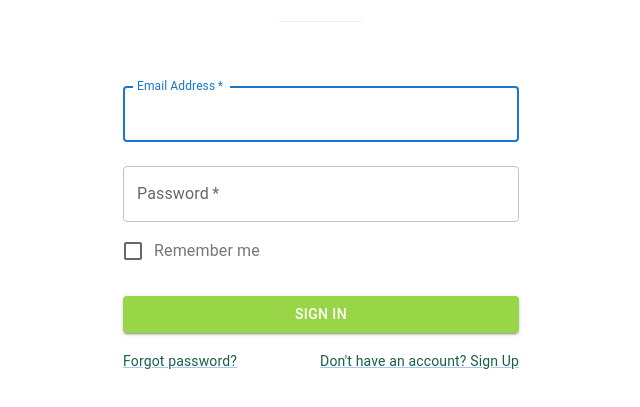
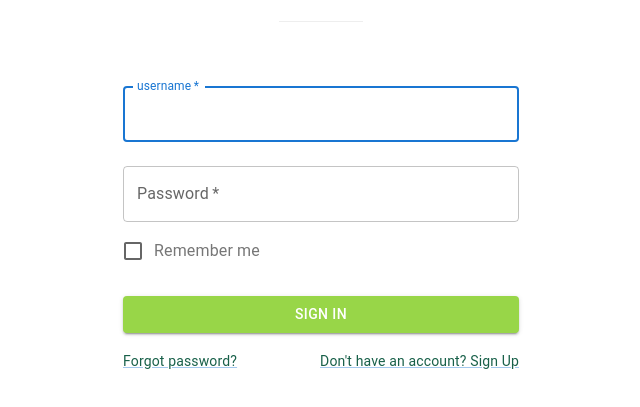
Before and after one commit to Laghoub/loki_frontend, a React (Vite) app: page /login in a window 1280 px wide. Shown: the part 175-582 px from the top of the page, without its empty margins (319-959 px from the left). Built offline with nearby package versions, Linux system fonts and the light colour scheme.

Commit message:
integrate api login

```diff
--- a/src/components/Login.tsx
+++ b/src/components/Login.tsx
@@ -17,8 +17,44 @@ import { createTheme, ThemeProvider } from "@mui/material/styles";
 import "../App.css";
 import logo from "../assets/logo.jpg";
 import { BorderColor } from "@mui/icons-material";
+import axios from "axios";
+import Card from "@mui/material/Card";
+import CardContent from "@mui/material/CardContent";
 
 const Login = () => {
+  const [formData, setFormData] = useState({ username: "", password: "" });
+  const [error, setError] = useState("");
+  const [success, setSuccess] = useState("");
+  const handleChange = (event: any) => {
+    const { name, value } = event.target;
+    setFormData({ ...formData, [name]: value });
+  };
+
+  const handleSubmit = async (event: any) => {
+    event.preventDefault();
+
+    try {
+      const response = await axios.post(
+        "http://localhost:8081/api/authenticate",
+        formData
+      );
+
+      // Si l'authentification réussit, vous pouvez rediriger l'utilisateur vers la page d'accueil
+      // ou effectuer d'autres actions, par exemple, stocker le jeton JWT.
+      console.log("Authentification réussie : ", response.data);
+
+      // Effacez les données du formulaire après une connexion réussie
+      setFormData({ username: "", password: "" });
+
+      // Redirigez l'utilisateur vers la page d'accueil (remplacez /home par l'URL de votre choix)
+      window.location.href = "/";
+    } catch (error) {
+      // Si l'authentification échoue, affichez un message d'erreur
+      console.error("Erreur d'authentification : ", error);
+      setError("The login informations are incorrect.");
+    }
+  };
+
   return (
     <Container component="main" maxWidth="xs">
       <CssBaseline />
@@ -39,16 +75,20 @@ const Login = () => {
         <Typography component="h1" variant="h5">
           Sign in
         </Typography>
-        <Box component="form" noValidate sx={{ mt: 1 }}>
+
+        {error && <div style={{ color: "red" }}>{error}</div>}
+        <Box component="form" onSubmit={handleSubmit} noValidate sx={{ mt: 1 }}>
           <TextField
             margin="normal"
             required
             fullWidth
-            id="email"
-            label="Email Address"
-            name="email"
-            autoComplete="email"
+            id="username"
+            label="username"
+            name="username"
+            autoComplete="username"
             autoFocus
+            value={formData.username}
+            onChange={handleChange}
           />
           <TextField
             margin="normal"
@@ -59,6 +99,8 @@ const Login = () => {
             type="password"
             id="password"
             autoComplete="current-password"
+            value={formData.password}
+            onChange={handleChange}
           />
           <FormControlLabel
             control={<Checkbox value="remember" color="primary" />}
```
